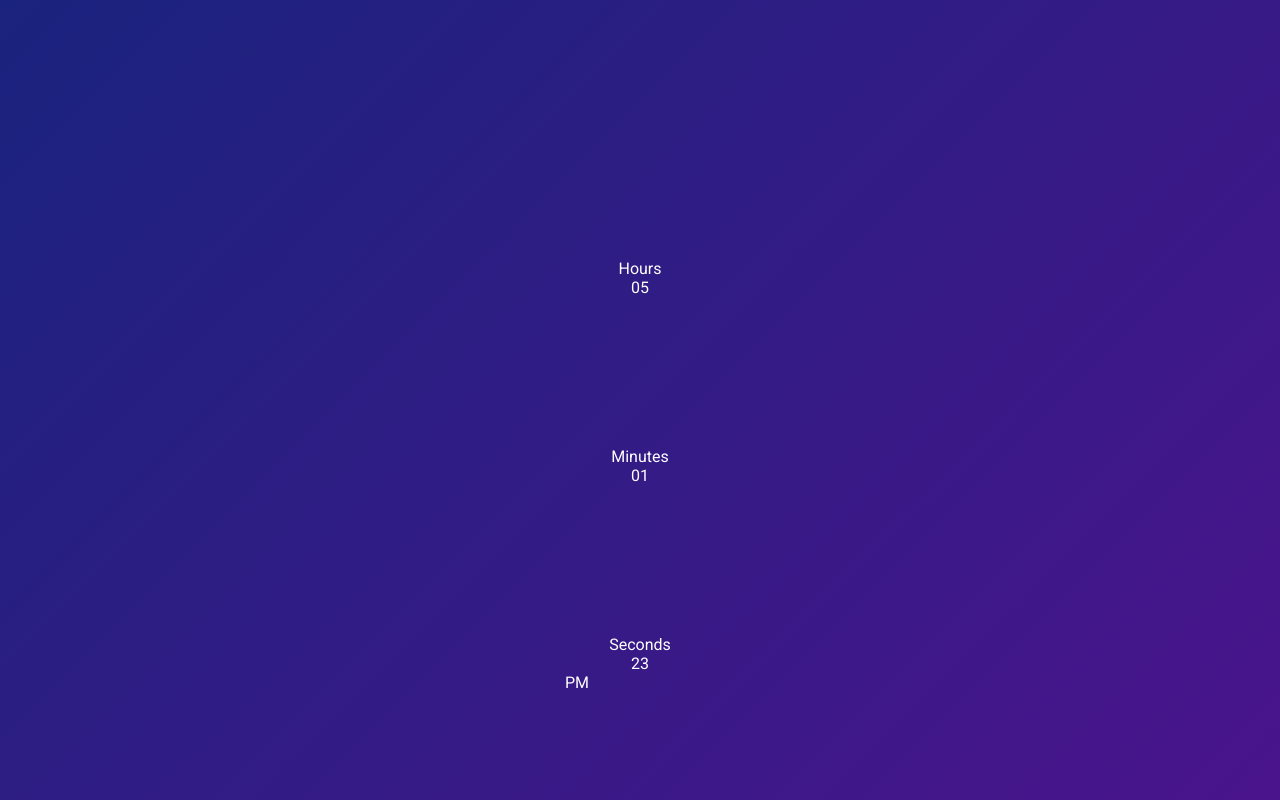
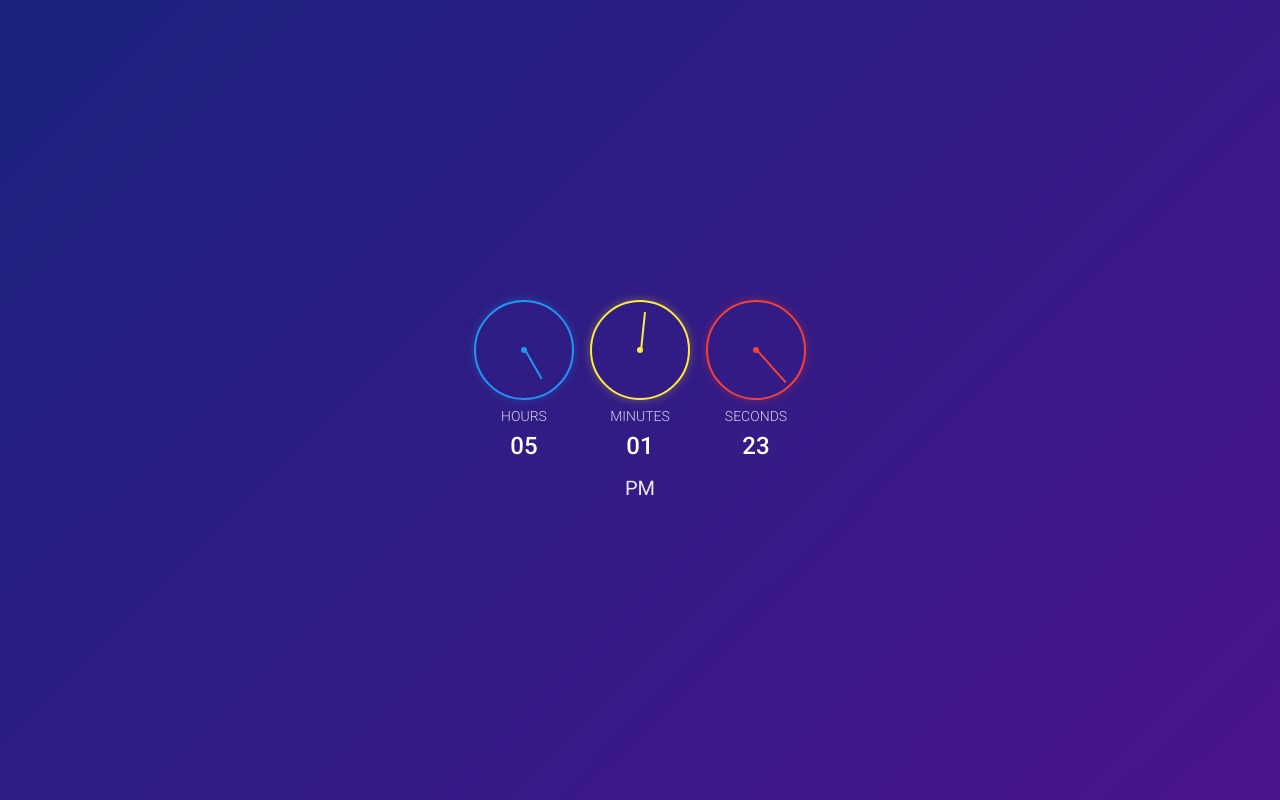
Before and after one commit to ankit-maury1/digital-clock, a plain HTML site: page index.html in a window 1280 px wide. Drawn offline with Linux system fonts and the light colour scheme.

Commit message:
Update styles.css

```diff
--- a/styles.css
+++ b/styles.css
@@ -1,4 +1,3 @@
-/* Resetting default styles */
 * {
     margin: 0;
     padding: 0;
@@ -6,97 +5,133 @@
 }
 
 body {
-  background: linear-gradient(135deg, #1a237e, #4a148c);
     font-family: 'Roboto', sans-serif;
+    min-height: 100vh;
     display: flex;
     justify-content: center;
     align-items: center;
-  height: 100vh;
-  color: white;
+    background: linear-gradient(135deg, #1a237e 0%, #4a148c 100%);
+    color: #ffffff;
 }
 
-.container {
+.clock-container {
+    text-align: center;
+    padding: 2rem;
+}
+
+.clock-wrapper {
     display: flex;
-  flex-direction: column;
+    gap: 16px;
     justify-content: center;
     align-items: center;
-}
-
-#time {
-  display: flex;
-  justify-content: center;
-  align-items: center;
-  gap: 25px;
+    margin-bottom: 1rem;
 }
 
 .clock-element {
     display: flex;
     flex-direction: column;
     align-items: center;
-  justify-content: center;
+    gap: 8px;
 }
 
 .circle {
+    width: 100px;
+    height: 100px;
+    border-radius: 50%;
     position: relative;
-  width: 150px;
-  height: 150px;
-  margin: 0 auto;
 }
 
-svg {
-  width: 100%;
-  height: 100%;
+.hours .circle {
+    border: 2px solid #2196f3;
+    box-shadow: 0 0 10px rgba(33, 150, 243, 0.3);
 }
 
-circle {
-  transform: rotate(-90deg); /* Align with the top of the circle */
+.minutes .circle {
+    border: 2px solid #ffeb3b;
+    box-shadow: 0 0 10px rgba(255, 235, 59, 0.3);
 }
 
-.time-text {
-  text-align: center;
-  font-size: 1.1rem;
-  margin-top: 12px;
-  font-weight: bold;
+.seconds .circle {
+    border: 2px solid #f44336;
+    box-shadow: 0 0 10px rgba(244, 67, 54, 0.3);
 }
 
-.ap {
-  margin-top: 15px;
+.hand {
+    position: absolute;
+    bottom: 50%;
+    left: 50%;
+    transform-origin: bottom;
+    width: 2px;
+    transition: transform 0.3s cubic-bezier(0.4, 2.08, 0.55, 0.44);
+}
+
+.hour-hand {
+    height: 35%;
+    background-color: #2196f3;
+}
+
+.minute-hand {
+    height: 40%;
+    background-color: #ffeb3b;
+}
+
+.second-hand {
+    height: 45%;
+    background-color: #f44336;
+}
+
+.dot {
+    position: absolute;
+    top: 50%;
+    left: 50%;
+    transform: translate(-50%, -50%);
+    width: 6px;
+    height: 6px;
+    border-radius: 50%;
+}
+
+.hours .dot {
+    background-color: #2196f3;
+}
+
+.minutes .dot {
+    background-color: #ffeb3b;
+}
+
+.seconds .dot {
+    background-color: #f44336;
+}
+
+.label {
+    font-size: 0.875rem;
+    font-weight: 300;
+    opacity: 0.8;
+    text-transform: uppercase;
+}
+
+.value {
     font-size: 1.5rem;
-  font-weight: bold;
-  opacity: 0;
+    font-weight: 500;
+}
+
+.period {
+    font-size: 1.25rem;
+    font-weight: 400;
+    opacity: 0.9;
     transition: opacity 0.3s ease;
 }
 
-/* Responsive Design for smaller screens */
-@media (max-width: 600px) {
-  #time {
+@media (max-width: 480px) {
+    .clock-wrapper {
         flex-direction: column;
-    gap: 20px;
     }
 
     .circle {
-    width: 120px;
-    height: 120px;
+        width: 80px;
+        height: 80px;
     }
 
-  .time-text {
-    font-size: 1rem;
-  }
-
-  .ap {
-    font-size: 1.2rem;
+    .value {
+        font-size: 1.25rem;
     }
 }
-
-@media (max-width: 400px) {
-  .circle {
-    width: 100px;
-    height: 100px;
-  }
-  .time-text {
-    font-size: 0.9rem;
-  }
-  .ap {
-    font-size: 1rem;
-  }
-}
```
Lines whose indentation alone changed are shown as unchanged.
